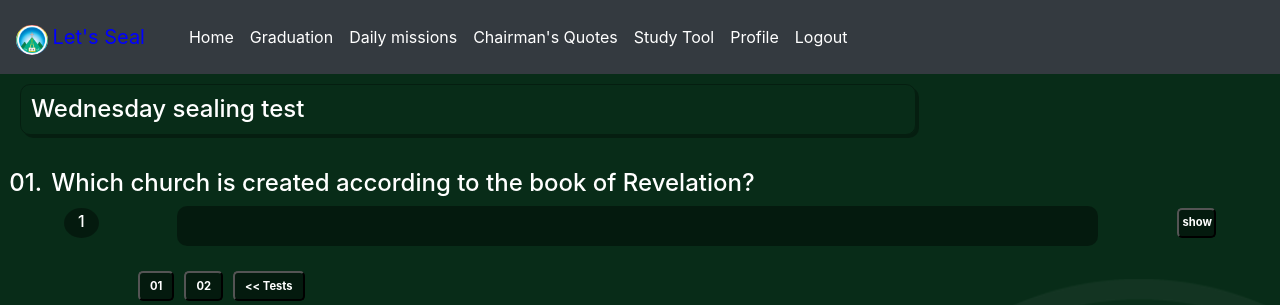
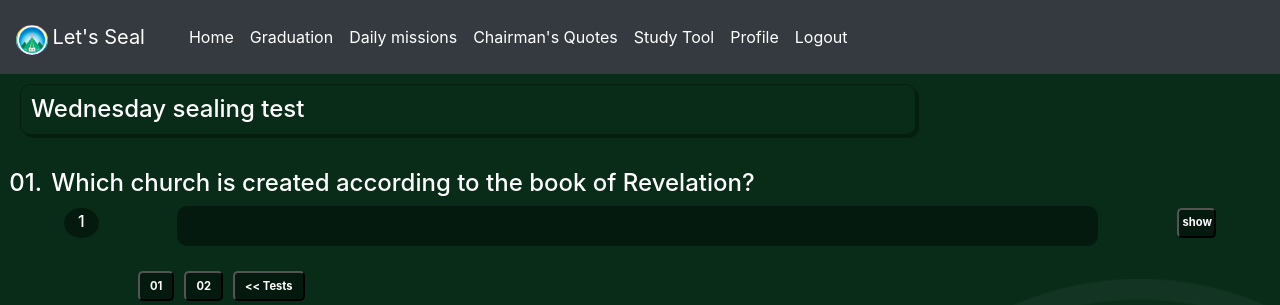
Before and after one commit to JethroKakson/ZMC, a Django app: a page that uses core/templates/core/index.html in a window 1280 px wide. Shown: the top 305 px of the page. Run offline with Django 4.2, Linux system fonts and the light colour scheme; data comes from the database, SQL or seed files in the repository; some libraries are stand-ins or nearby versions.

Commit message:
Update index.html

```diff
--- a/core/templates/core/index.html
+++ b/core/templates/core/index.html
@@ -68,7 +68,7 @@
         <nav class="navbar navbar-expand-lg navbar-light bg-dark d-flex justify-between">
           <div class="logo">
               <img class="title_img" src="{% static 'images/logo.jpeg' %}" alt="">
-              <a class="navbar-brand" style="color: blue;" href="{% url 'home' %}">Let's Seal</a>
+              <a class="navbar-brand" style="color: white;" href="{% url 'home' %}">Let's Seal</a>
           </div>
           <button class="navbar-toggler" type="button" data-toggle="collapse" data-target="#navbarNav" aria-controls="navbarNav" aria-expanded="false" aria-label="Toggle navigation">
             <span class="navbar-toggler-icon"></span>
```
